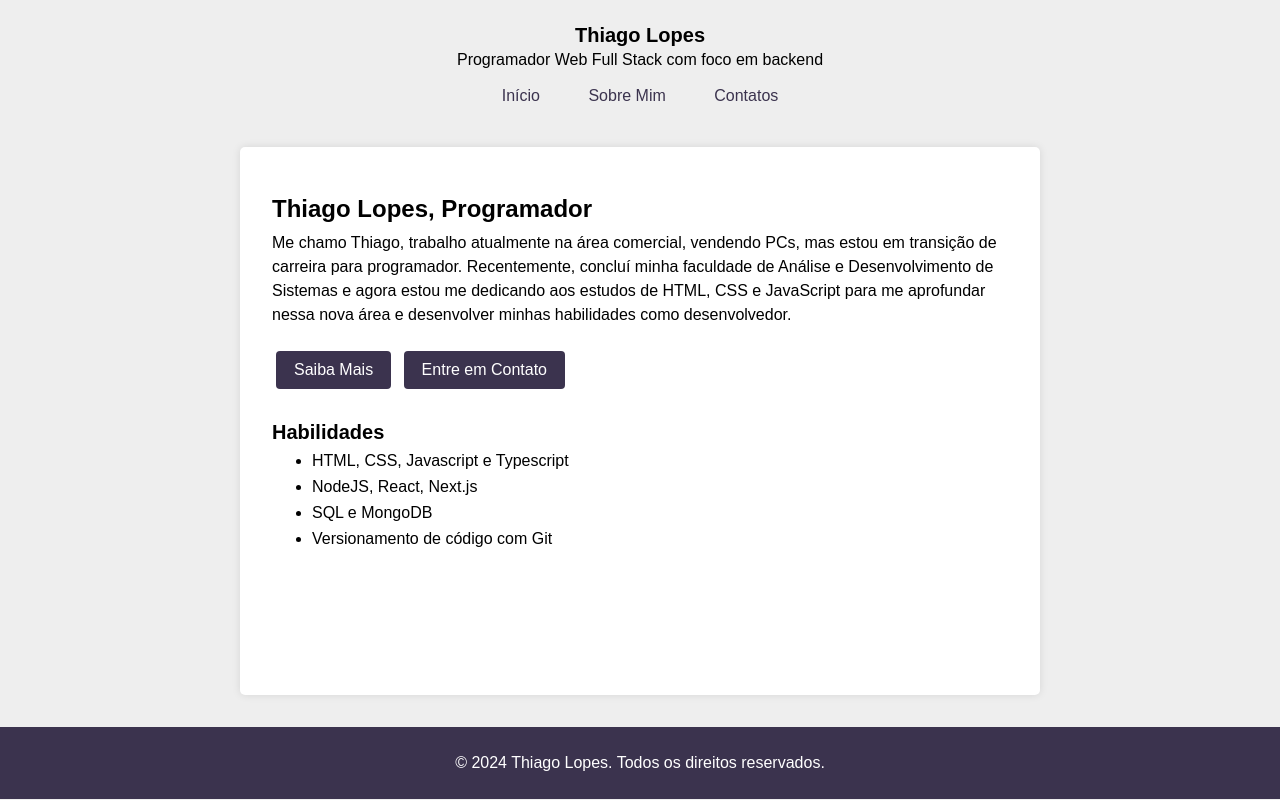
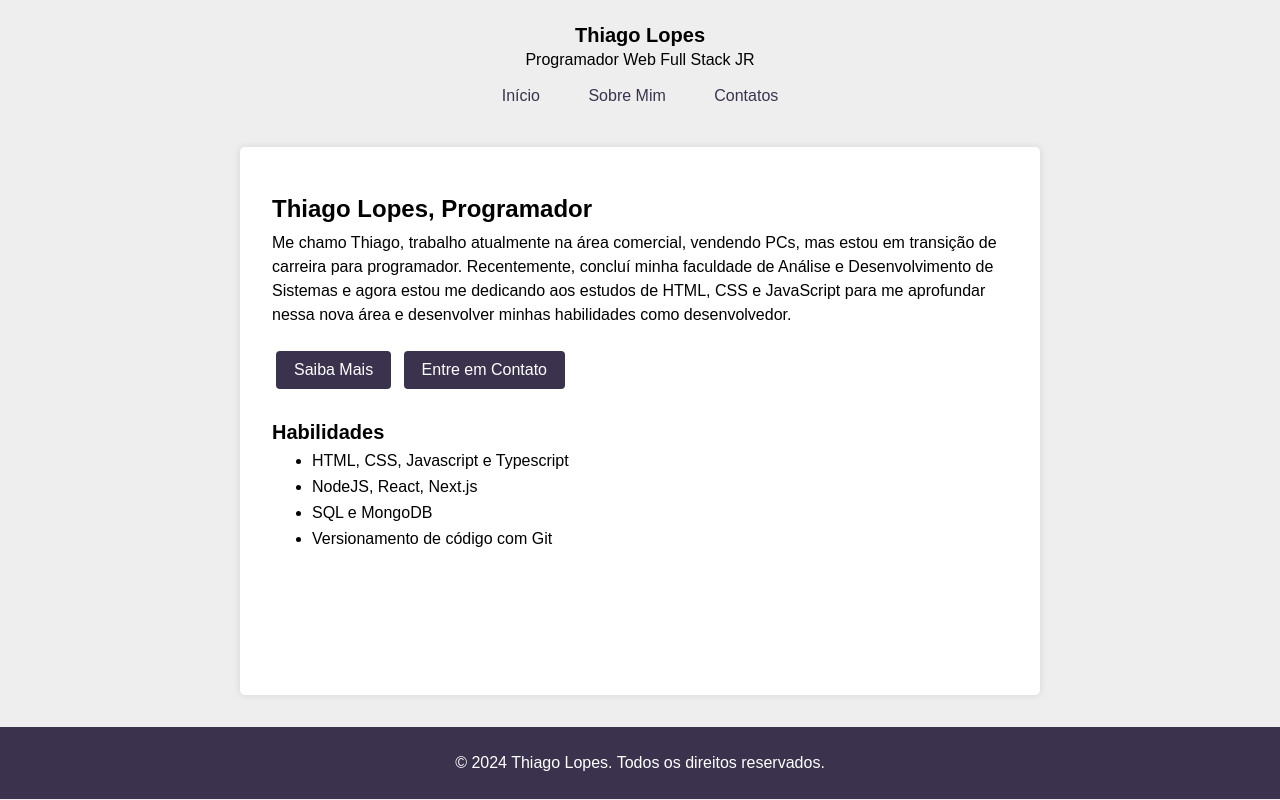
Before and after one commit to hypnostl/.github.io, a plain HTML site: page index.html in a window 1280 px wide. Drawn offline with Linux system fonts and the light colour scheme.

Commit message:
Atualizado descrição do index e sobre.

```diff
--- a/index.html
+++ b/index.html
@@ -11,7 +11,7 @@
     <header>
       <div>
         <div class="logo">Thiago Lopes</div>
-        <div class="title">Programador Web Full Stack com foco em backend</div>
+        <div class="title">Programador Web Full Stack JR</div>
       </div>
       <nav>
         <a href="index.html" class="nav-link">Início</a>
```
Also changed, not shown: sobre.html (+1 -1 lines).
